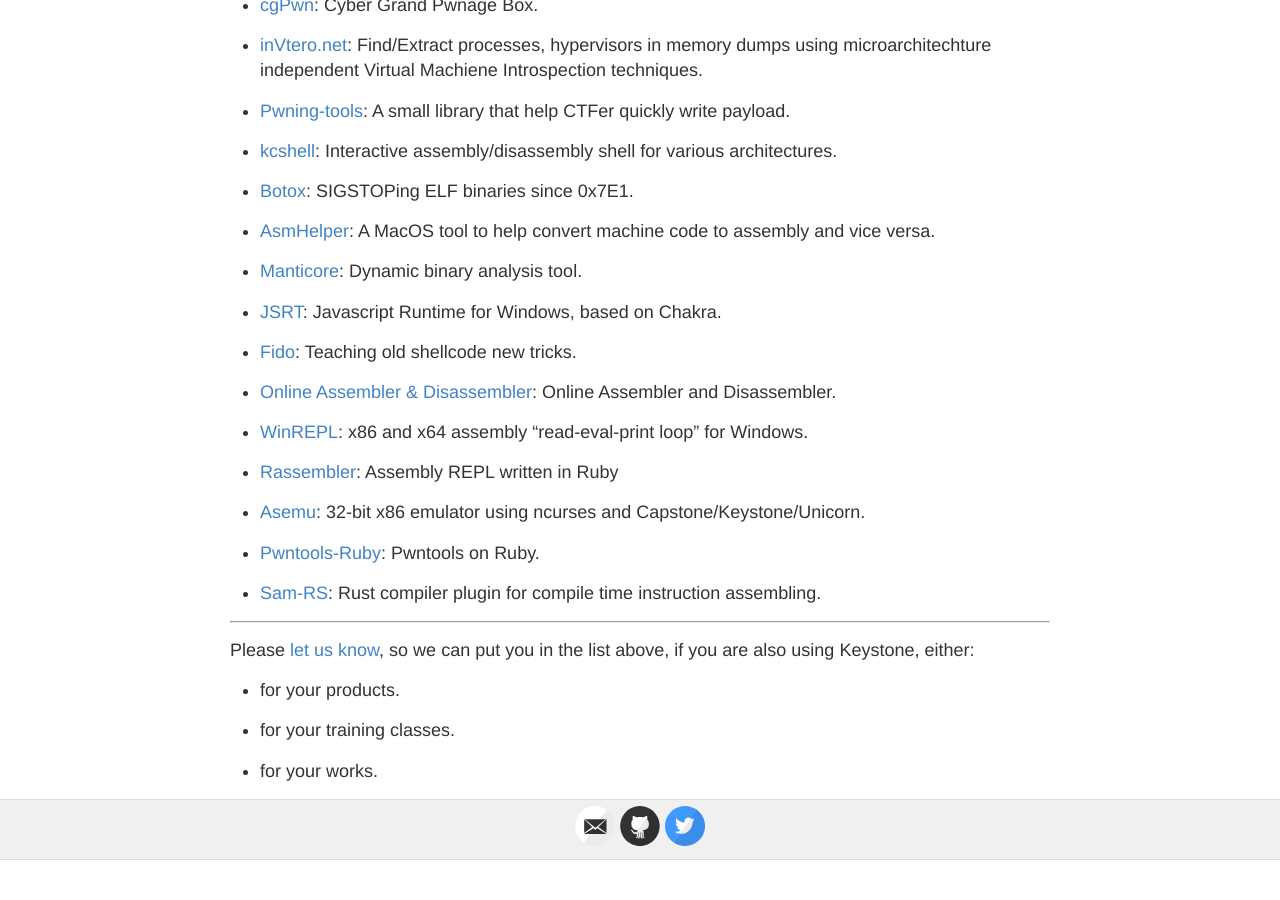
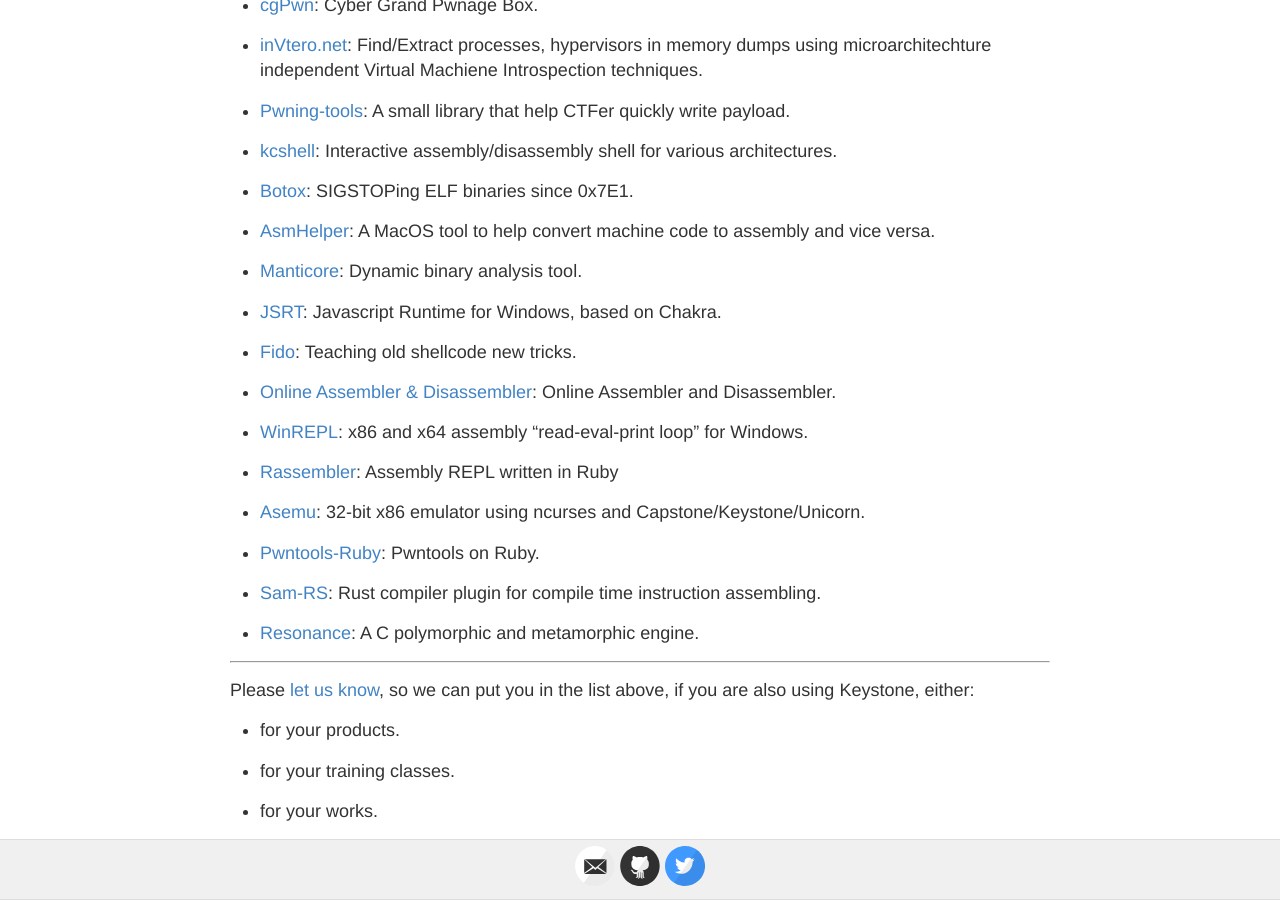
Before and after one commit to keystone-engine/keystone-engine.github.io, a Jekyll site: the page built from showcase.md, in a window 1280 px wide and 900 px high, scrolled down 1978 px. Built offline with Jekyll 4.4.1, drawn with Linux system fonts in a browser that asks for light colours; before the commit the page ends 2838 px from its top, so only the background shows below that; some of the changed lines change nothing that is shown.

Commit message:
showcase

```diff
--- a/showcase.md
+++ b/showcase.md
@@ -6,7 +6,7 @@
 
 ## Showcase
 
-In our knowledge, Keystone has been used by **55** following products (listed in no particular order).
+In our knowledge, Keystone has been used by **56** following products (listed in no particular order).
 
 - [Keypatch](http://keystone-engine.org/keypatch): IDA Pro plugin for code assembling & binary patching.
 
@@ -118,6 +118,9 @@
 
 - [Sam-RS](https://github.com/ioncodes/sam-rs): Rust compiler plugin for compile time instruction assembling.
 
+- [Resonance](https://github.com/krystalgamer/Resonance): A C polymorphic and metamorphic engine.
+
+
 ---
 
 Please [let us know](/contact/), so we can put you in the list above, if you are also using Keystone, either:
```
